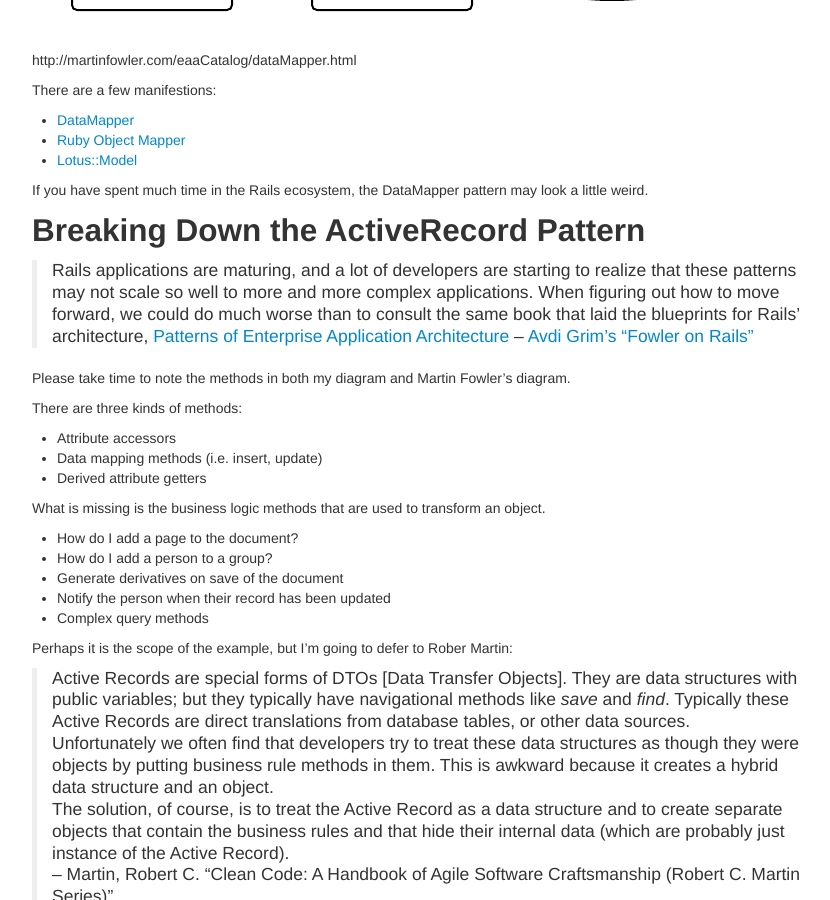
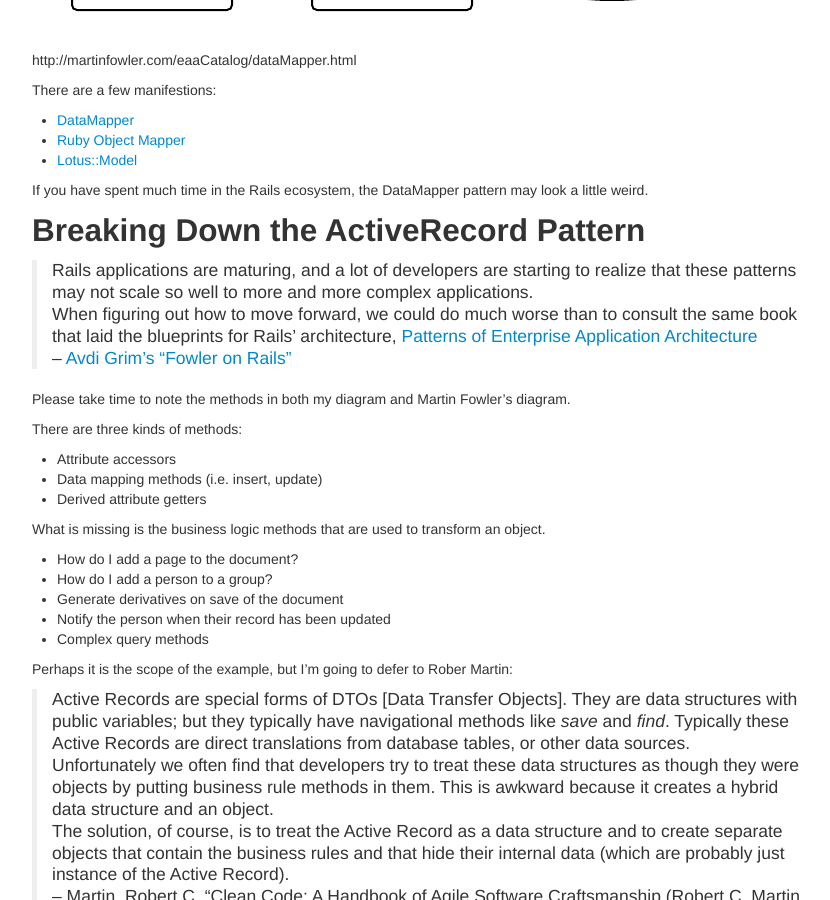
Before and after one commit to terrellt/ndlib.github.io, a Jekyll site: the page built from _posts/2015-10-10-active-record-pattern-and-alternatives.md, in a window 1280 px wide and 900 px high, scrolled down 811 px. Shown: the whole window, without its empty margins (223-1053 px from the left). Built offline with Jekyll 4.4.1, drawn with Linux system fonts in a browser that asks for light colours; Markdown is read by kramdown in place of the engine named in the settings.

Commit message:
Adding more line breaks

```diff
--- a/_posts/2015-10-10-active-record-pattern-and-alternatives.md
+++ b/_posts/2015-10-10-active-record-pattern-and-alternatives.md
@@ -34,7 +34,9 @@ If you have spent much time in the Rails ecosystem, the DataMapper pattern may l
 ## Breaking Down the ActiveRecord Pattern
 
 > Rails applications are maturing, and a lot of developers are starting to realize that these patterns may not scale so well to more and more complex applications.
+>
 > When figuring out how to move forward, we could do much worse than to consult the same book that laid the blueprints for Rails’ architecture, [Patterns of Enterprise Application Architecture](http://www.amazon.com/Patterns-Enterprise-Application-Architecture-Martin/dp/0321127420)
+>
 > -- [Avdi Grim's "Fowler on Rails"](http://devblog.avdi.org/2011/07/27/fowler-on-rails/)
 
 Please take time to note the methods in both my diagram and Martin Fowler's diagram.
@@ -57,8 +59,7 @@ Perhaps it is the scope of the example, but I'm going to defer to Rober Martin:
 
 > Active Records are special forms of DTOs [Data Transfer Objects]. They are data structures with public variables; but they typically have navigational methods like *save* and *find*. Typically these Active Records are direct translations from database tables, or other data sources.
 >
-> Unfortunately we often find that developers try to treat these data structures as though they were objects by putting business rule methods in them.
-> This is awkward because it creates a hybrid data structure and an object.
+> Unfortunately we often find that developers try to treat these data structures as though they were objects by putting business rule methods in them. This is awkward because it creates a hybrid data structure and an object.
 >
 > The solution, of course, is to treat the Active Record as a data structure and to create separate objects that contain the business rules and that hide their internal data (which are probably just instance of the Active Record).
 >
```
